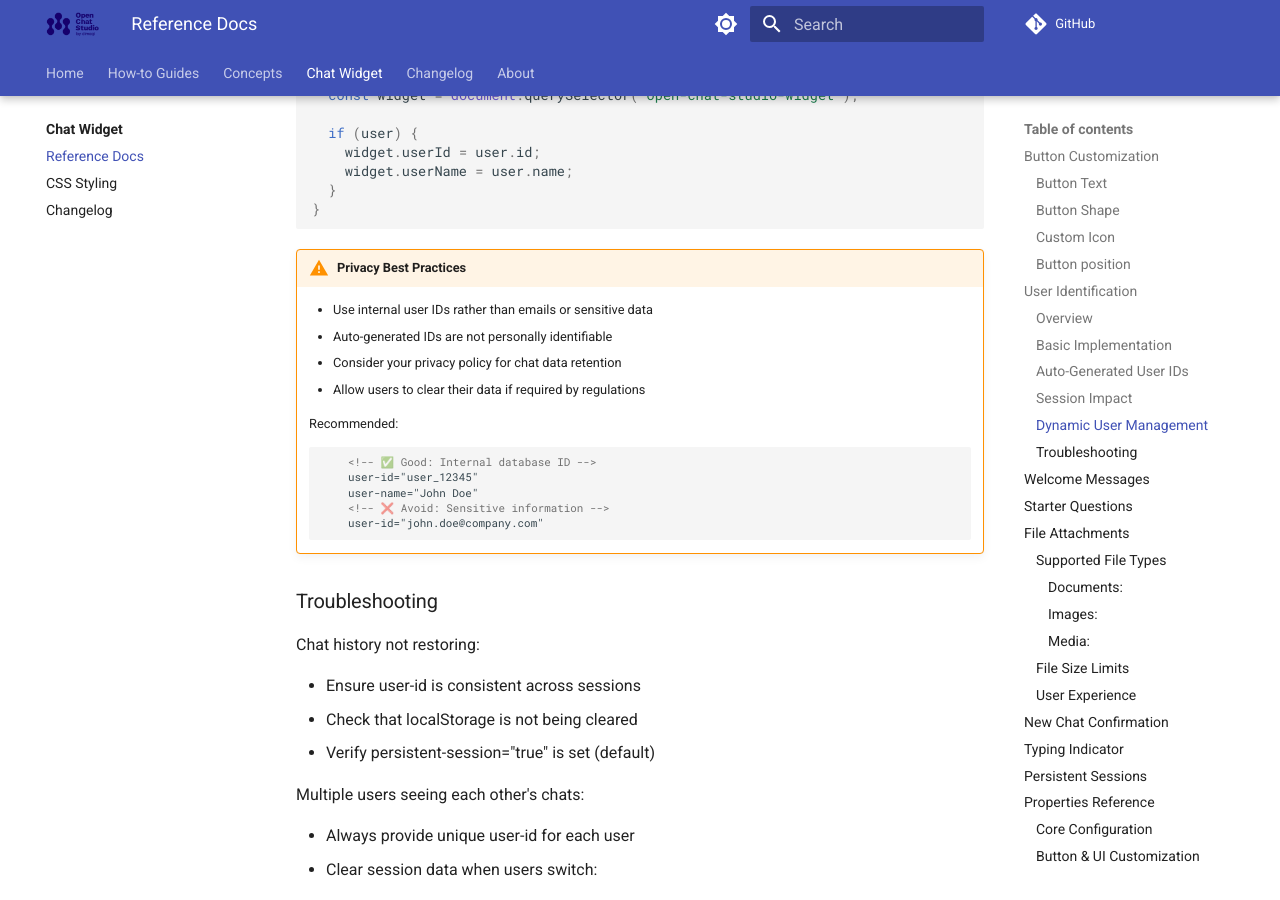
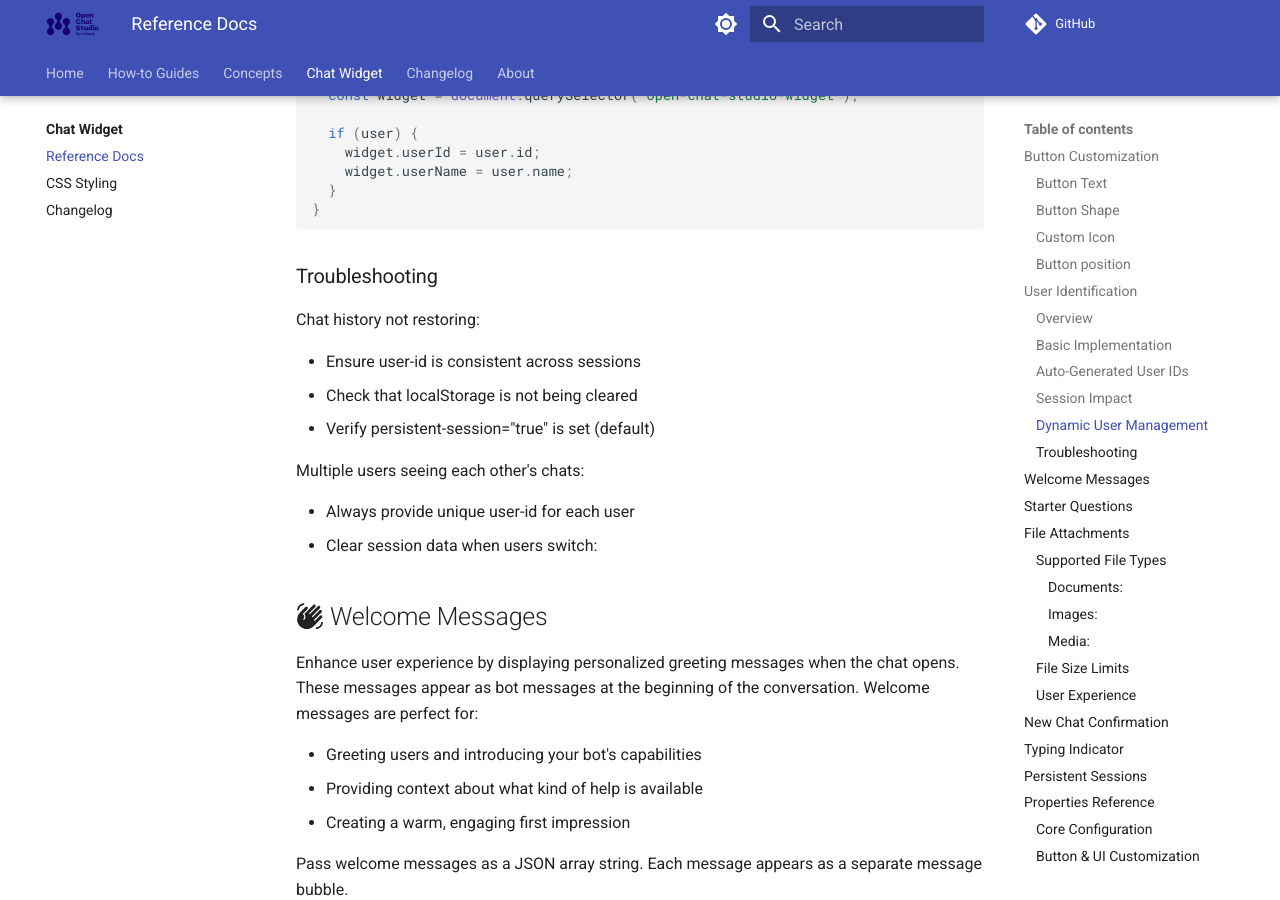
Before and after one commit to dimagi/open-chat-studio-docs, an MkDocs documentation site: the page built from docs/chat_widget/reference.md, in a window 1280 px wide and 900 px high, scrolled down 3025 px. Built offline with MkDocs 1.6.1 and Material for MkDocs 9.7.7, drawn with Linux system fonts in a browser that asks for light colours; a script that is not in the unit is left out; comment, search, counter and statistics services are not loaded.

Commit message:
remove Privacy Best Practices

````diff
--- a/docs/chat_widget/reference.md
+++ b/docs/chat_widget/reference.md
@@ -117,21 +117,6 @@ function updateChatUser(user) {
   }
 }
 ```
-
-!!! warning "Privacy Best Practices"
-	- Use internal user IDs rather than emails or sensitive data
-	- Auto-generated IDs are not personally identifiable
-	- Consider your privacy policy for chat data retention
-	- Allow users to clear their data if required by regulations
-
-	Recommended:
-	```html
-		<!-- ✅ Good: Internal database ID -->
-		user-id="user_12345"
-		user-name="John Doe"
-		<!-- ❌ Avoid: Sensitive information -->
-		user-id="john.doe@company.com"
-	```
 
 
 ### Troubleshooting
````
